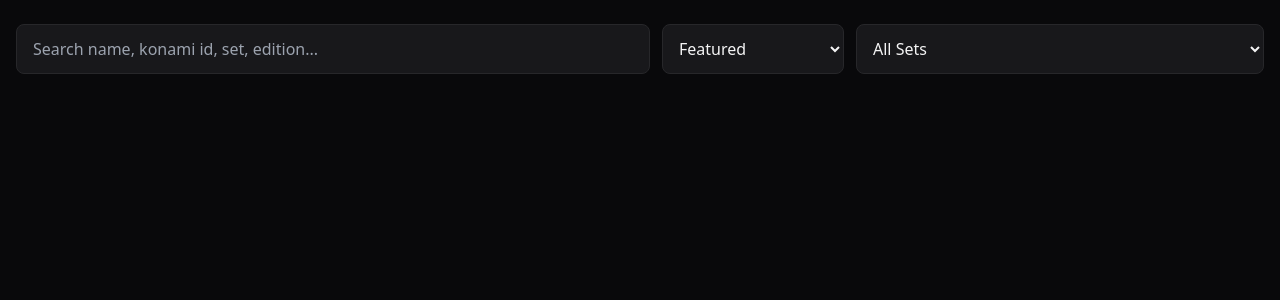
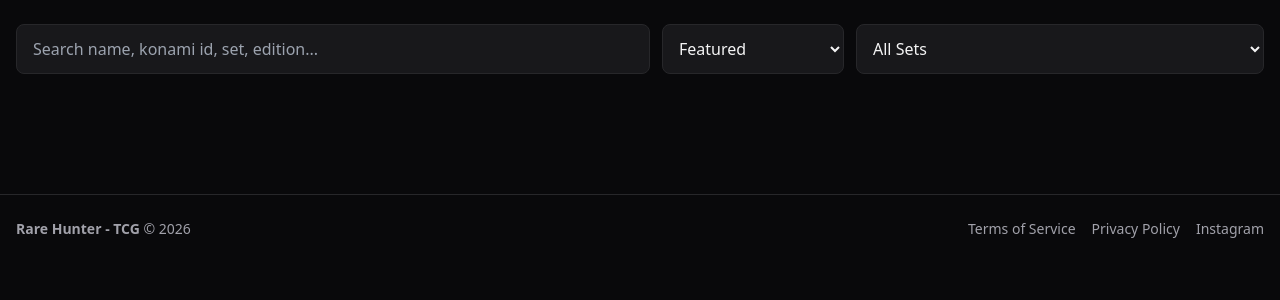
Before and after one commit to johnson-cooper/rarehuntertcgcollection, a Django app: page / in a window 1280 px wide. Shown: the part 84-384 px from the top of the page. Run offline with Django 4.2, Linux system fonts and the light colour scheme; data that the repository does not hold is empty; some libraries are stand-ins or nearby versions.

Commit message:
Add files via upload

```diff
--- a/collection/templates/collection/index.html
+++ b/collection/templates/collection/index.html
@@ -57,6 +57,28 @@
     </div>
   </main>
 </div>
+
+<!-- Footer -->
+<footer class="mt-12 border-t border-zinc-800 pt-6 pb-4 text-zinc-400 text-sm">
+  <div class="max-w-7xl mx-auto px-4 flex flex-col md:flex-row md:justify-between md:items-center gap-4">
+    <!-- Left: Brand + Date -->
+    <div>
+      <span class="font-semibold">Rare Hunter - TCG</span> &copy; <span id="currentYear"></span>
+    </div>
+
+    <!-- Right: Links -->
+    <div class="flex gap-4">
+      <a href="/terms" class="hover:text-indigo-500 transition">Terms of Service</a>
+      <a href="/privacy" class="hover:text-indigo-500 transition">Privacy Policy</a>
+      <a href="https://instagram.com/rarehunter.tcg" target="_blank" class="hover:text-indigo-500 transition">Instagram</a>
+    </div>
+  </div>
+</footer>
+
+<script>
+  // Automatically set the current year
+  document.getElementById('currentYear').textContent = new Date().getFullYear();
+</script>
 
 <script>
 const API_LIST = '/api/products/';
@@ -136,6 +158,7 @@ function buildCard(p){
 
       <!-- ACTIONS: always anchored to bottom -->
       <div class="mt-auto">
+        <p>Payments are made securely with Stripe. When requesting to buy, the item will be on hold for you for 30 minutes to complete payment.</p>
         ${p.is_sold_out?`<div class="px-3 py-2 bg-red-700 text-white rounded text-center font-semibold">Sold out</div>`:
           p.is_reserved?`<div class="px-3 py-2 bg-amber-500 text-zinc-900 rounded text-center font-semibold">Reserved</div>`:
           `<button class="buy-btn w-full px-3 py-2 rounded bg-indigo-600 hover:bg-indigo-500 font-semibold" data-id="${p.id}">Request to buy</button>`}
```
Also changed, not shown: collection/templates/collection/card_detail.html (+21 -0 lines).
